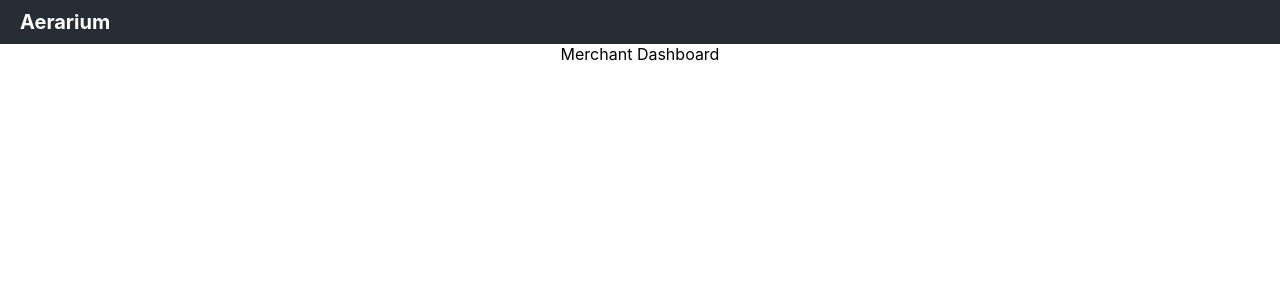
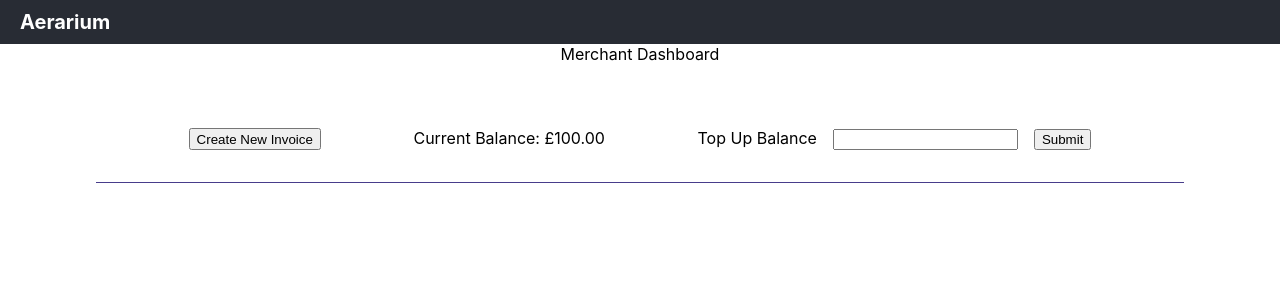
Before and after one commit to julesnuggy/invoice-ui, a React (Create React App) app: page /merchant-dashboard in a window 1280 px wide. Shown: the top 300 px of the page. Built offline with nearby package versions, Linux system fonts and the light colour scheme; no server answers.

Commit message:
Create Merchant Dashboard Toolbar

```diff
--- a/package.json
+++ b/package.json
@@ -38,6 +38,8 @@
     ]
   },
   "devDependencies": {
-    "@types/react-router-dom": "^5.1.3"
+    "@types/node-sass": "^4.11.0",
+    "@types/react-router-dom": "^5.1.3",
+    "node-sass": "^4.13.1"
   }
 }
--- a/src/Pages/MerchantDashboard.tsx
+++ b/src/Pages/MerchantDashboard.tsx
@@ -1,5 +1,5 @@
 import React, { useEffect, useState } from 'react';
-import '../App.css';
+import styles from '../styles/MerchantDashboard.module.scss';
 
 const MerchantDashboard = () => {
   const [ apiResponse, setApiResponse ] = useState('');
@@ -15,6 +15,15 @@ const MerchantDashboard = () => {
     <>
       <div>Merchant Dashboard</div>
       <p>{apiResponse}</p>
+      <div className={styles.dashboardToolbar}>
+        <button>Create New Invoice</button>
+        <div>Current Balance: £100.00</div>
+        <div>
+          <label>Top Up Balance</label>
+          <input className={styles.topUpInput} />
+          <button type="submit">Submit</button>
+        </div>
+      </div>
     </>
   );
 };
--- /dev/null
+++ b/src/styles/MerchantDashboard.module.scss
@@ -0,0 +1,11 @@
+.dashboardToolbar {
+  display: flex;
+  justify-content: space-evenly;
+  width: 85%;
+  padding: 2rem 0;
+  border-bottom: solid 1px darkslateblue;
+}
+
+.topUpInput {
+  margin: 0 1rem;
+}
```
Also changed, not shown: 1 other file (tests, documents, lock files or other folders).
